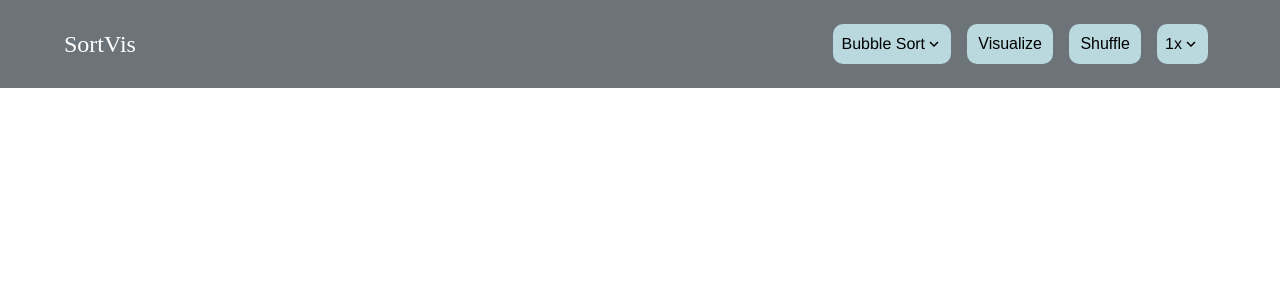
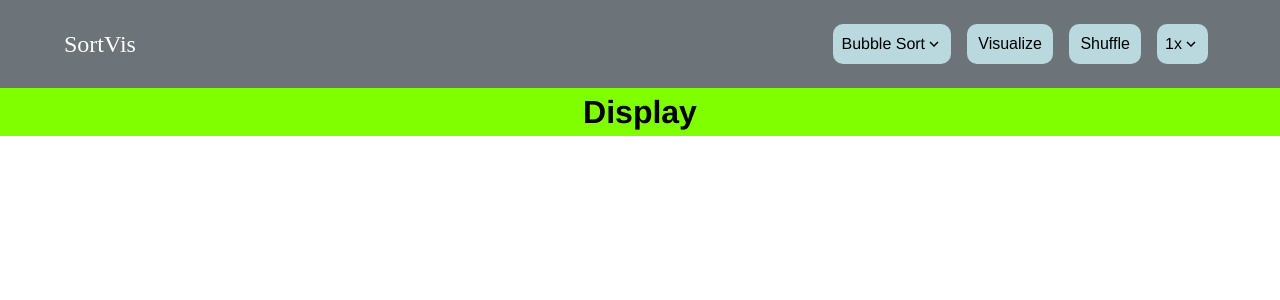
Before and after one commit to Jatinmanav/sorting-algorithm-visualizer, a Vue app: page / in a window 1280 px wide. Shown: the top 300 px of the page. Built offline with nearby package versions, Linux system fonts and the light colour scheme.

Commit message:
add canvas

```diff
--- a/src/App.vue
+++ b/src/App.vue
@@ -1,14 +1,17 @@
 <template>
   <Header />
+  <Canvas />
 </template>
 
 <script>
 import Header from './components/Header.vue';
+import Canvas from './components/Canvas.vue';
 
 export default {
   name: 'App',
   components: {
     Header,
+    Canvas,
   },
 };
 </script>
--- /dev/null
+++ b/src/components/Canvas.vue
@@ -0,0 +1,19 @@
+<template>
+  <div class="display-container">
+    <h1>Display</h1>
+  </div>
+</template>
+
+<script>
+export default {
+  name: 'Canvas',
+};
+</script>
+
+<style lang="scss" scoped>
+.display-container {
+  margin: auto;
+  text-align: center;
+  background-color: chartreuse;
+}
+</style>
```
